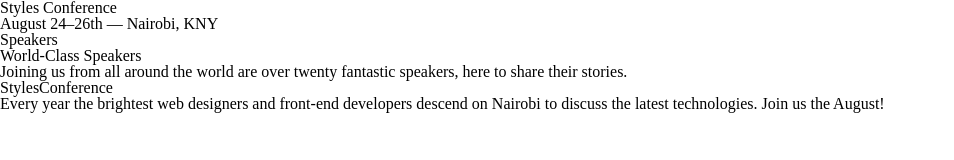
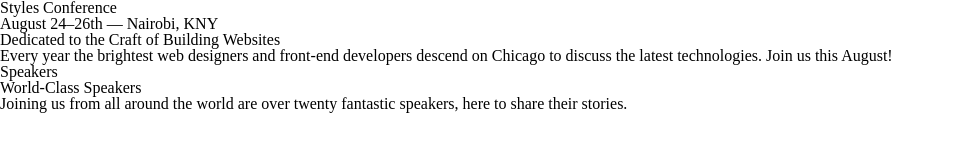
Before and after one commit to orchardsonbett/StyleConference, a plain HTML site: page index.html in a window 1280 px wide. Shown: the whole page, without its empty margins (0-954 px from the left). Drawn offline with Linux system fonts and the light colour scheme.

Commit message:
added section details

```diff
--- a/index.html
+++ b/index.html
@@ -12,16 +12,19 @@
 		<h3>August 24&ndash;26th &mdash; Nairobi, KNY</h3>
 	</header>
 	<section>
+		<h2>Dedicated to the Craft of Building Websites</h2>
+		<p>Every year the brightest web designers and front-end developers descend on Chicago to discuss the latest technologies. Join us this August!</p>
 		<section>
 			<h5>Speakers</h5>
 			<h3>World-Class Speakers</h3>
 			<p>Joining us from all around the world are over twenty fantastic speakers, here to share their stories.</p>
 		</section>
-		<section></section>
+		<section>
+
+		</section>
 		<section></section>
 
 	</section>
-	<h1>StylesConference</h1>
-	<p>Every year the brightest web designers and front-end developers descend on Nairobi to discuss the latest technologies. Join us the August!</p>
+
 </body>
 </html>
```
